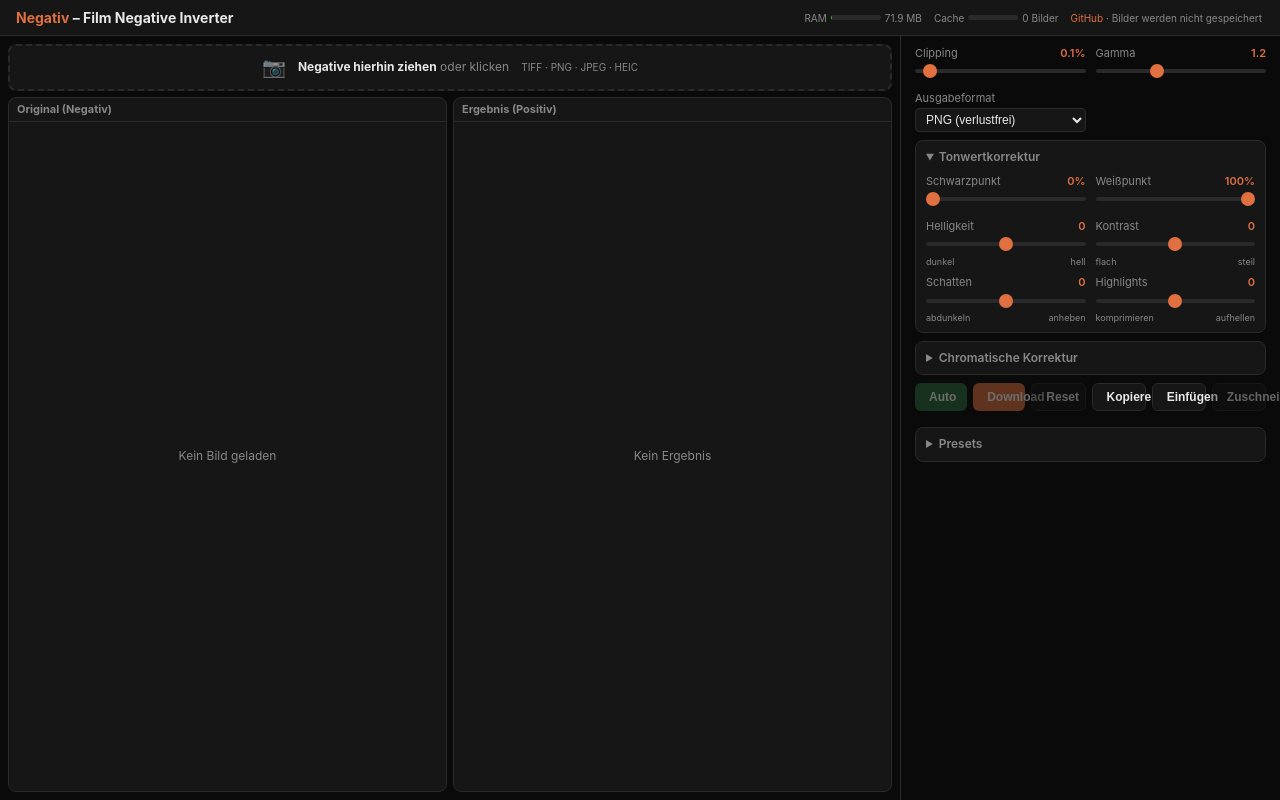
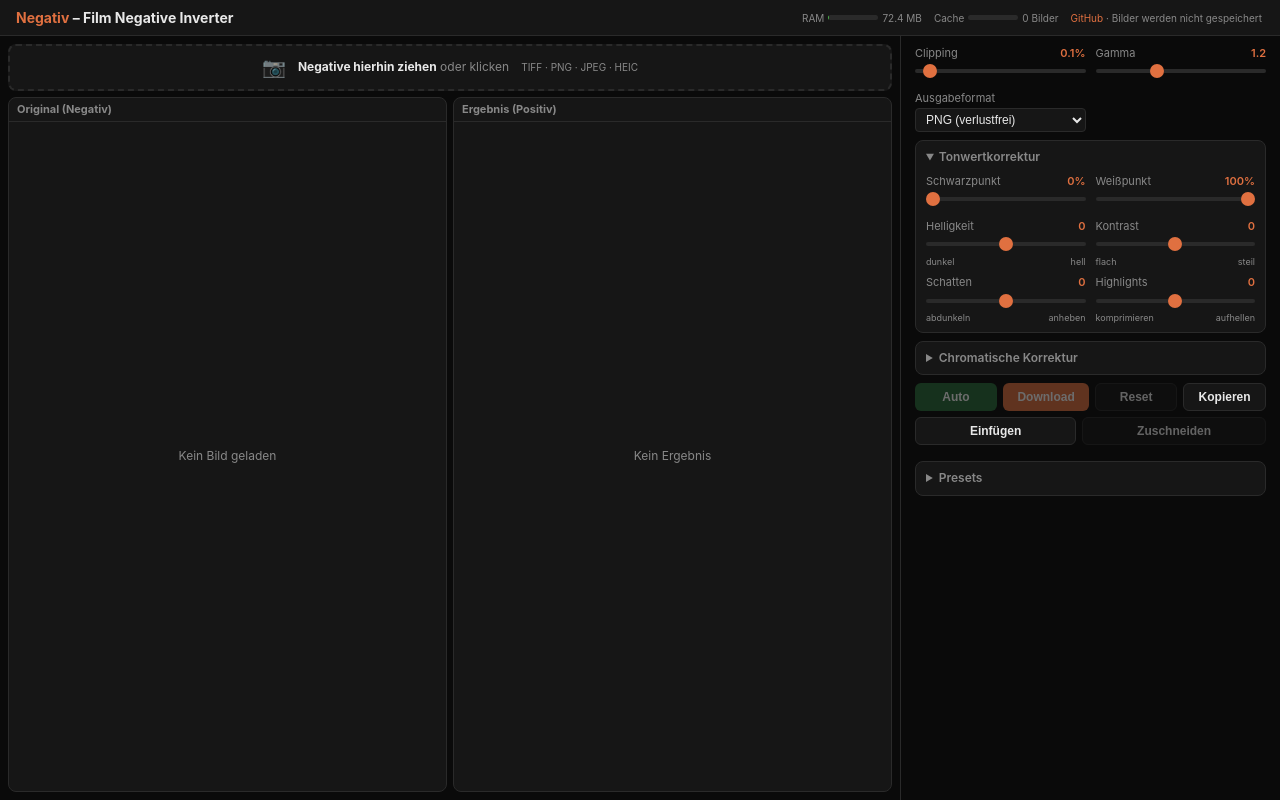
Before and after one commit to OrvilleWilbur/Negativ, a Flask app: page / in a window 1280 px wide. Run offline with Flask 3, Linux system fonts and the light colour scheme; some libraries are stand-ins or nearby versions.

Commit message:
Wider buttons, taller file list

```diff
--- a/templates/index.html
+++ b/templates/index.html
@@ -294,7 +294,7 @@
             display: flex;
             flex-direction: column;
             gap: 3px;
-            max-height: 120px;
+            max-height: 320px;   /* ~10 Dateien sichtbar bei aktueller Item-H&ouml;he */
             overflow-y: auto;
             flex-shrink: 0;
         }
@@ -467,7 +467,7 @@
             flex-wrap: wrap;
         }
 
-        .action-row .btn { flex: 1; min-width: 0; text-align: center; }
+        .action-row .btn { flex: 1 1 auto; min-width: 82px; text-align: center; }
 
         /* Presets */
         .preset-save-row {
```
